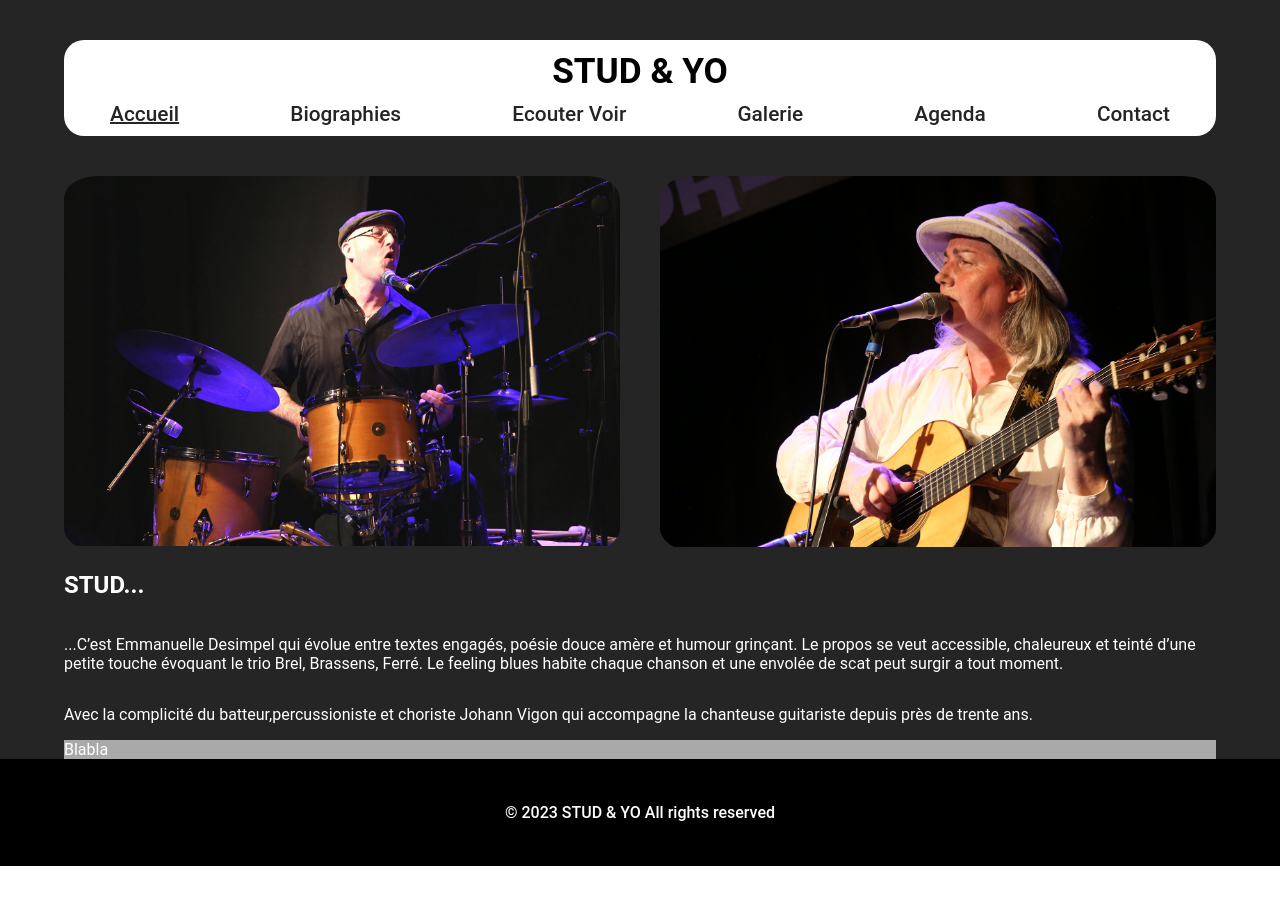
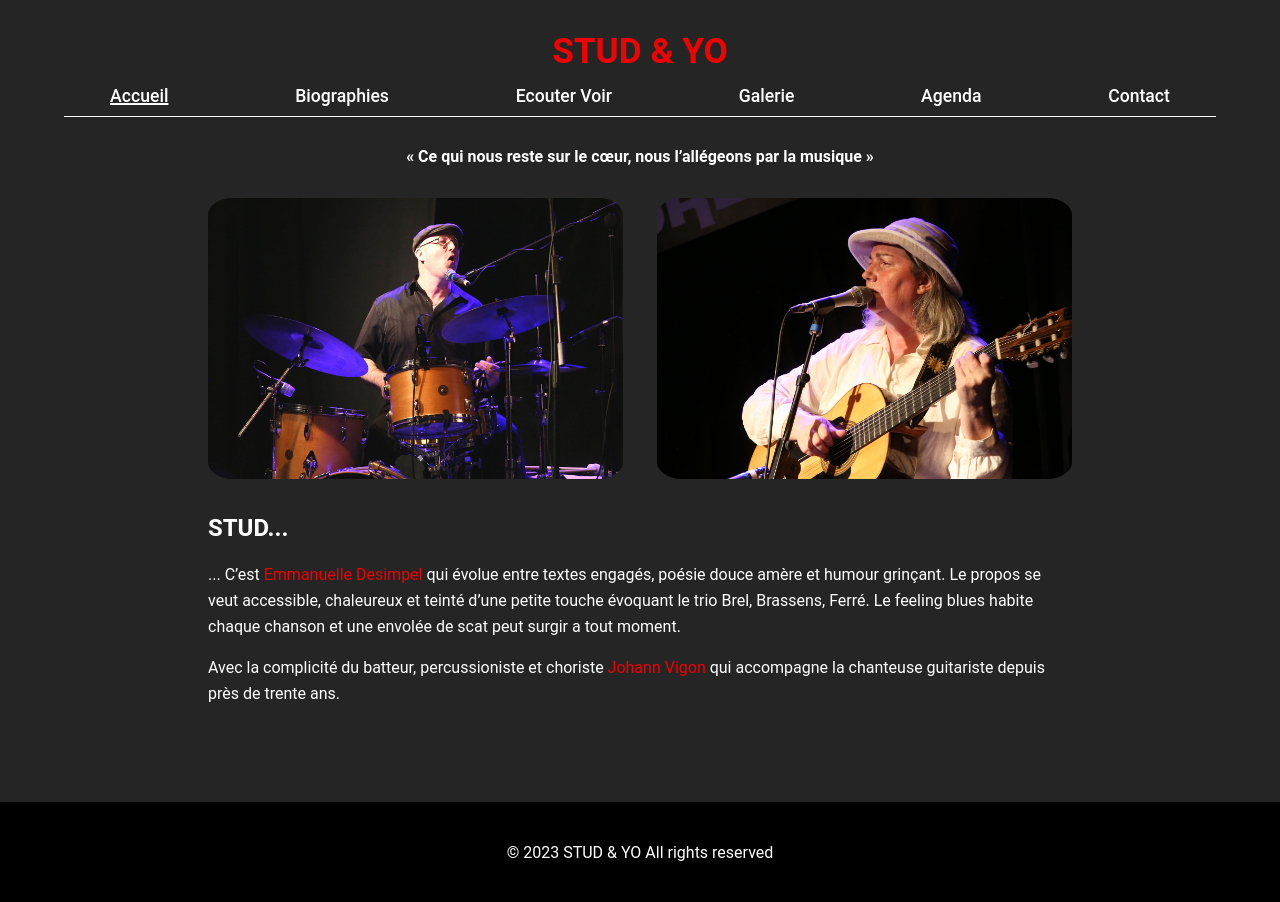
Before and after one commit to FABIEN-T/stud-et-yo, a React (Vite) app: page / in a window 1280 px wide. Before the commit the page ends 866 px from the top, so only its background shows below. Built offline with nearby package versions, Linux system fonts and the light colour scheme.

Commit message:
pages Accueil et Biographie

```diff
--- a/src/App.css
+++ b/src/App.css
@@ -12,37 +12,11 @@ body {
   margin: 0 auto;
   /* padding: 0 5%; */
   width: 100%;
-  height: 100vh;
+  /* height: 100vh; */
   background-color: rgb(37, 37, 37);
 }
 
 /* HEADER */
-
-.header {
-  background-color: rgb(37, 37, 37);
-  padding: 40px 5%;
-}
-.contentHeader {
-  display: flex;
-  flex-direction: column;
-  flex-wrap: wrap;
-  align-items: center;
-  box-sizing: border-box;
-  height: fit-content;
-  margin: 0 auto;
-  padding: 10px 4%;
-  /* width: 90%; */
-  max-width: 1280px;
-  border-radius: 20px;
-  color: rgb(37, 37, 37);
-  background-color: white;
-}
-h1 {
-  color: black;
-  margin: 0 auto 10px;
-  padding: 0;
-  font-size: 2.2em;
-}
 
 /* @include forTablet {
       flex-direction: column;
@@ -58,19 +32,61 @@ h1 {
       }
     } */
 
+/* Pages */
+.page {
+  position: relative;
+  bottom: 0;
+  display: flex;
+  flex-direction: column;
+  justify-content: space-between;
+  /* height: 100%; */
+  min-height: 100vh;
+  padding: 0;
+}
+
+.headerMain {
+  padding-bottom: 100px;
+}
+
+.header {
+  background-color: rgb(37, 37, 37);
+  padding: 20px 5% 30px;
+}
+.contentHeader {
+  display: flex;
+  flex-direction: column;
+  flex-wrap: wrap;
+  align-items: center;
+  box-sizing: border-box;
+  height: fit-content;
+  margin: 0 auto;
+  padding: 10px 4%;
+  color: white;
+  background-color: rgb(37, 37, 37);
+  /* border: 2px solid white;
+  border-radius: 20px; */
+  border-bottom: 1px solid white;
+}
+h1 {
+  color: rgb(238, 2, 2);
+  margin: 0 auto 14px;
+  padding: 0;
+  font-size: 2.2em;
+}
+
 /* NAVBAR */
 .navBar {
   display: flex;
   justify-content: space-between;
   width: 100%;
   /* padding: 0 1%; */
-  font-size: 1.3em;
+  font-size: 1.1em;
   font-weight: 500;
 }
 
 .navBarLink {
   justify-content: flex-end;
-  color: rgb(37, 37, 37);
+  color: white;
   text-decoration: none;
 }
 .navBarLink:hover {
@@ -106,26 +122,181 @@ h1 {
       }
     } */
 
+main {
+  display: flex;
+  flex-direction: column;
+  flex: 1;
+  justify-content: flex-start;
+  /* align-items: flex-start; */
+  padding: 0 5%;
+}
+
+.imgContainer {
+  display: flex;
+  flex-direction: row;
+  justify-content: space-between;
+  margin: 0 auto;
+  width: 75%;
+}
+
+.my-image {
+  /* flex: 20%; */
+  /* min-width: 40%; */
+  /* max-height: 100%; */
+  border-radius: 6%;
+  overflow: hidden;
+
+  width: 48%;
+  /* background-color: bisque; */
+}
+
+img {
+  width: 100%;
+  /* height: 100%; */
+  object-fit: cover;
+  object-position: center;
+}
+
+.homeArticle {
+  display: flex;
+  flex-direction: column;
+  justify-content: flex-start;
+  /* flex-grow: 1; */
+  margin: 1em auto 1em;
+  width: 75%;
+}
+
+section {
+  display: flex;
+  flex-direction: column;
+  justify-content: flex-start;
+  /* flex-grow: 1; */
+  margin: 1em auto 0;
+  width: 75%;
+}
+
+h2 {
+  /* color: rgb(238, 2, 2); */
+  margin: 1em au0to 0.6em;
+}
+
+.h2Construct {
+  color: rgb(238, 2, 2);
+}
+
+h4 {
+  margin: 0 auto 2em;
+}
+
+span {
+  font-weight: bold;
+  color: rgb(238, 2, 2);
+}
+
+article {
+  display: flex;
+  flex-direction: row;
+  justify-content: space-between;
+  margin: 0 auto;
+  /* width: 75%; */
+
+  /* & p {
+    margin: 0 0 1em;
+    line-height: 1.6em;
+  } */
+  /* & li em {
+    color: white;
+    font-style: normal;
+    font-weight: bold;
+  } */
+}
+
+a {
+  color: rgb(238, 2, 2);
+  text-decoration: none;
+}
+
+.my-imageBio {
+  border: 1px solid white;
+  min-width: 250px;
+  height: auto;
+  /* min-height: 200px; */
+  /* flex: 50%; */
+  /* min-width: 40%; */
+  /* max-height: 100%; */
+  border-radius: 5%;
+  overflow: hidden;
+  margin-right: 1em;
+  /* width: 48%; */
+  /* background-color: bisque; */
+  /* height: 200px; */
+}
+
+.my-imageBio:nth-child(2n) {
+  margin: 0 0 0 1em;
+  /* border: 3px solid greenyellow; */
+}
+
+img {
+  width: 100%;
+  height: 100%;
+  object-fit: cover;
+  object-position: center;
+}
+
+section p {
+  margin-top: 0;
+  line-height: 1.6em;
+}
+
+article p {
+  margin: 0 0 1em;
+  line-height: 1.6em;
+}
+
+.linkJohannVigon {
+  color: white;
+}
+
+em {
+  color: white;
+  font-style: normal;
+  font-weight: bold;
+}
+
+section:last-child {
+  margin-bottom: 80px;
+}
+
+/* h2 {
+  margin: 1em auto 0.6em;
+} */
+
 /* FOOTER */
 footer {
+  position: absolute;
+  bottom: 0;
   display: flex;
   flex-direction: column;
   align-items: center;
   align-self: flex-end;
   box-sizing: border-box;
-  padding: 28px 0px 28px;
+  /* padding: 14px 0px 14px; */
   background-color: Black;
   width: 100%;
+  height: 100px;
 }
-.h3Logo {
+
+footer h3 {
+  margin: auto;
+  /* color: rgb(171, 65, 65); */
+  font-size: 16px;
+  font-weight: 400;
+}
+/* .h3Logo {
   margin: 0;
   padding: 0;
-}
-h3 {
-  color: white;
-  font-size: 16px;
-  font-weight: 500;
-}
+} */
 
 /* @include forMobile {
     width: 100%;
@@ -140,68 +311,3 @@ h3 {
       font-size: 10px;
     }
   } */
-
-/* Pages */
-.page {
-  display: flex;
-  flex-direction: column;
-  justify-content: space-between;
-  height: 100%;
-  padding: 0;
-}
-
-main {
-  display: flex;
-  flex-direction: column;
-  justify-content: flex-start;
-  /* align-items: flex-start; */
-  padding: 0 5%;
-}
-
-.imgContainer {
-  display: flex;
-  flex-direction: row;
-  flex-grow: 1;
-  justify-content: space-between;
-}
-
-.my-image {
-  /* flex: 20%; */
-  /* min-width: 40%; */
-  /* max-height: 100%; */
-  border-radius: 6%;
-  overflow: hidden;
-  /* background-color: bisque; */
-}
-
-.middle {
-  width: 10%;
-  /* flex: 10%; */
-  /* min-width: 10%; */
-  height: 100%;
-  /* background-color: aqua; */
-}
-
-img {
-  width: 100%;
-  /* height: 100%; */
-  object-fit: cover;
-  object-position: center;
-}
-
-section {
-  display: flex;
-  flex-direction: column;
-  flex-grow: 1;
-  margin: 0;
-  /* width: 70%; */
-}
-
-p {
-  margin: 0px, auto, 0;
-}
-
-.empty {
-  flex-shrink: 1;
-  background-color: darkgrey;
-}
--- a/src/pages/Biography.jsx
+++ b/src/pages/Biography.jsx
@@ -1,21 +1,121 @@
+import { Link } from 'react-router-dom'
+
 import Header from '../components/Header'
 import Footer from '../components/Footer'
+
+import image761 from '../assets/H47A4761.jpg'
+import image679 from '../assets/H47A4679.jpg'
+import image736 from '../assets/H47A4736.jpg'
 
 export default function Biography() {
   return (
     <div className="page">
-      <Header />
-      <main>
-        <section>Stud & Yo</section>
-        ___________________
-        <br></br>
-        <br></br>
-        <section>Emmanuelle Desimpel</section>
-        ___________________
-        <br></br>
-        <br></br>
-        <section>Johann Vigon</section>
-      </main>
+      <div className="headerMain">
+        <Header />
+        <main>
+          <section>
+            <h2>Stud & Yo</h2>
+            <article>
+              <div className="my-imageBio">
+                <img src={image761} alt="concert" />
+              </div>
+              <p>
+                Du chant de sa mère au berceau, aux chansons reprises en chœur
+                dans les grandes tablées de repas familiaux naît le goût de
+                composer des chansons chez Emmanuelle Desimpel. Très jeune, la
+                musique et l’écriture feront partie de ses pratiques mais c’est
+                autour des années 2000 qu’elle décidera de chanter publiquement
+                celles qu’elle a déjà composées notamment avec le groupe ALHEM
+                (musique arabo andalouse) dans lequel elle est saxophoniste. En
+                2006, elle construit un programme entier de ses chansons avec
+                STUD, surnom qu’on lui a donné et qui deviendra le nom du
+                groupe. Elle s’entoure pour l’accompagner de 2 musiciens :
+                Johann Vigon Batteur - percussionniste, choriste et Teddy Moire
+                contrebassiste .Le groupe tourne ainsi quelques années avant de
+                sortir un premier CD de 7 titres en 2008. S’en suit quelques
+                premières parties remarquables : Carmen Maria Vega aux nuits de
+                champagne, Joel Favreau au festival Rabardels, Rachid Taha, etc…
+                Tout en continuant à se produire aussi en solo comme elle a
+                toujours fait, STUD voit une nouvelle aire s’ouvrir en cette
+                année 2022 : la formation redémarre en duo avec Johann Vigon le
+                batteur – percussionniste – choriste.
+              </p>
+            </article>
+          </section>
+          <section>
+            <h2 id="bioDesimpel">Emmanuelle Desimpel</h2>
+            <article>
+              <div className="paralist">
+                <p>
+                  Baignée dans la musique depuis son enfance Emmanuelle reçoit
+                  sa première guitare a 13 ans .A 14 ans elle veut entrer au
+                  conservatoire a Troyes .Elle y étudie le solfège et le
+                  saxophone. A 20 ans elle ira a l’université Paris 8 ou elle
+                  obtiendra une licence de musicologie. Elle fera toutes ces
+                  années plusieurs expériences de groupes (folk, rock, afro…) :
+                </p>
+                <ul>
+                  <li>
+                    <em>Jala Mano</em>, musique kabyle / compositeur Mohamed
+                    Halata
+                  </li>
+                  <li>
+                    <em>Jacob Diboum</em>, musique camerounaise
+                  </li>
+                  <li>
+                    <em>Alhem</em> avec Mustapha Bouneb, musique arabo-andalouse
+                  </li>
+                  <li>
+                    <em>Karma</em>, jazz coltrainien
+                  </li>
+                  <li>
+                    <em>KEETCH</em>, variété latino
+                  </li>
+                  <li>
+                    <em>STUD</em>, chanson française
+                  </li>
+                </ul>
+                <p>
+                  Elle a composé aussi pour le théâtre et met des textes
+                  d’auteur en musique
+                </p>
+              </div>
+              <div className="my-imageBio">
+                <img src={image679} alt="concert" />
+              </div>
+            </article>
+          </section>
+          <section>
+            <h2 id="bioVigon">Johann Vigon</h2>
+            <article>
+              <div className="my-imageBio">
+                <img src={image736} alt="concert" />
+              </div>
+              <div className="paragraphLink">
+                <p>
+                  Il découvre la musique a 17 ans, mais dès lors, celle-ci ne le
+                  quittera plus un instant, Musicien professionnel depuis 1995,
+                  batteur de Jazz, puis percussionniste. Il se formera auprès
+                  des plus grands musiciens dans chaque discipline, en
+                  percussions africaines avec Fadouba Oularé, Mamady Keita,
+                  Famoudou Konaté, Jalil Toukja … en Percussions orientales avec
+                  Hassan Abdel Khalek et en percussions afro-cubaine avec
+                  Orlando Poleo et Guido Broglé. Très vite, il aura l’occasion
+                  de participer à de nombreuses formations, jazz, chansons
+                  françaises ou de musiques du monde, il aura l’occasion de
+                  jouer avec des Artistes comme: Mimi Lorenzini, Nicolas
+                  Pautras, Manu Codja, Nicolas Moreaux, René Sopa, Seckou Keita,
+                  Emmanuelle Desimpel, Layba Kourouma, …)
+                </p>
+                <Link to="http://johannvigon.fr/" className="linkJohannVigon">
+                  Voir son site
+                </Link>
+              </div>
+            </article>
+          </section>
+        </main>
+      </div>
+
       <Footer />
     </div>
   )
--- a/src/pages/Contact.jsx
+++ b/src/pages/Contact.jsx
@@ -8,6 +8,7 @@ export default function Contact() {
       <main>
         <section>
           <h2>Contact</h2>
+          <h2 className="h2Construct">EN CONSTRUCTION</h2>
         </section>
       </main>
       <Footer />
--- a/src/pages/Gallery.jsx
+++ b/src/pages/Gallery.jsx
@@ -8,6 +8,7 @@ export default function Gallery() {
       <main>
         <section>
           <h2>Gallerie</h2>
+          <h2 className="h2Construct">EN CONSTRUCTION</h2>
         </section>
       </main>
       <Footer />
--- a/src/pages/Home.jsx
+++ b/src/pages/Home.jsx
@@ -6,37 +6,44 @@ import image638 from '../assets/H47A4638.jpg'
 export default function Home() {
   return (
     <div className="page">
+      <div className="headerMain">
         <Header />
         <main>
+          {/* <div> */}
+          <h4>
+            « Ce qui nous reste sur le cœur, nous l’allégeons par la musique »
+          </h4>
+          {/* </div> */}
+
           <div className="imgContainer">
             <div className="my-image">
               <img src={image638} alt="concert" />
             </div>
-          <div className="middle"></div>
             <div className="my-image">
               <img src={image678} alt="concert" />
             </div>
           </div>
+          {/* <article className="homeArticle"> */}
           <section>
             <h2>STUD...</h2>
-
             <p>
-            ...C’est Emmanuelle Desimpel qui évolue entre textes engagés, poésie
-            douce amère et humour grinçant. Le propos se veut accessible,
-            chaleureux et teinté d’une petite touche évoquant le trio Brel,
-            Brassens, Ferré. Le feeling blues habite chaque chanson et une
-            envolée de scat peut surgir a tout moment.
+              ... C’est
+              <a href="/biography/#bioDesimpel"> Emmanuelle Desimpel </a>
+              qui évolue entre textes engagés, poésie douce amère et humour
+              grinçant. Le propos se veut accessible, chaleureux et teinté d’une
+              petite touche évoquant le trio Brel, Brassens, Ferré. Le feeling
+              blues habite chaque chanson et une envolée de scat peut surgir a
+              tout moment.
             </p>
             <p>
-            Avec la complicité du batteur,percussioniste et choriste Johann
-            Vigon qui accompagne la chanteuse guitariste depuis près de trente
-            ans.
+              Avec la complicité du batteur, percussioniste et choriste
+              <a href="/biography/#bioVigon"> Johann Vigon </a>
+              qui accompagne la chanteuse guitariste depuis près de trente ans.
             </p>
-        </section>
-        <section>
-          <div className="empty">Blabla</div>
+            {/* </article> */}
           </section>
         </main>
+      </div>
       <Footer />
     </div>
   )
--- a/src/pages/Listen.jsx
+++ b/src/pages/Listen.jsx
@@ -8,6 +8,7 @@ export default function Listen() {
       <main>
         <section>
           <h2>Ecouter Voir</h2>
+          <h2 className="h2Construct">EN CONSTRUCTION</h2>
         </section>
       </main>
       <Footer />
--- a/src/pages/Organizer.jsx
+++ b/src/pages/Organizer.jsx
@@ -8,6 +8,7 @@ export default function Organizer() {
       <main>
         <section>
           <h2>Agenda</h2>
+          <h2 className="h2Construct">EN CONSTRUCTION</h2>
         </section>
       </main>
       <Footer />
```
Also changed, not shown: src/assets/H47A4761.jpg, src/assets/ns1Cover.jpg (deleted). Lines whose indentation alone changed are shown as unchanged.
